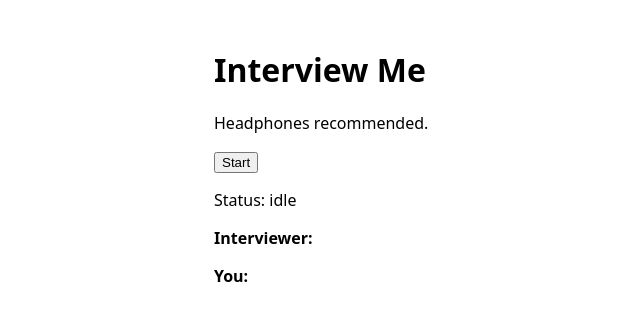
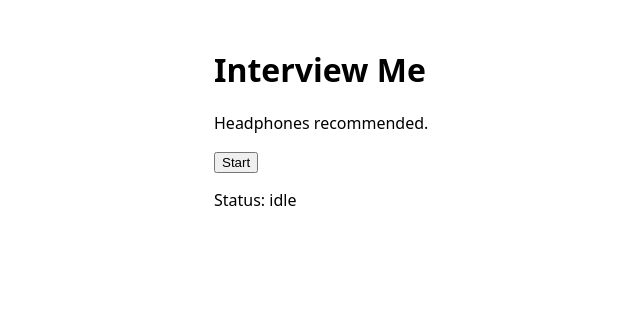
Before and after one commit to MarishLakshmanan/interview-me, a React (Vite) app in the folder frontend/: page / in a window 1280 px wide. Shown: the top 320 px of the page, without its empty margins (106-746 px from the left). Built offline with nearby package versions, Linux system fonts and the light colour scheme.

Commit message:
Show a live transcript, interviewer state, question number and end reason

```diff
--- a/frontend/src/App.tsx
+++ b/frontend/src/App.tsx
@@ -1,9 +1,19 @@
 import { useInterview } from "./session/useInterview";
+import { endReasonText, speakerLabel, transcriptToText, type TranscriptEntry } from "./session/transcript";
 
-/** First-pass interview page: Start, a caption line per side, and an end button. */
+function downloadTranscript(lines: TranscriptEntry[]) {
+  const url = URL.createObjectURL(new Blob([transcriptToText(lines)], { type: "text/plain" }));
+  const link = document.createElement("a");
+  link.href = url;
+  link.download = "interview-transcript.txt";
+  link.click();
+  URL.revokeObjectURL(url);
+}
+
+/** Interview page: Start, live transcript, interviewer state, question number and an end button. */
 export function App() {
   const interview = useInterview();
-  const { status, captions, interviewerSpeaking, question, errorMessage } = interview;
+  const { status, lines, interviewerState, question, endReason, errorMessage } = interview;
   const running = status === "connecting" || status === "live";
 
   return (
@@ -15,20 +25,39 @@ export function App() {
         <button onClick={() => void interview.start()}>{status === "idle" ? "Start" : "Start again"}</button>
       )}
       {running && <button onClick={interview.end}>End interview</button>}
+      {lines.length > 0 && !running && (
+        <button onClick={() => downloadTranscript(lines)} style={{ marginLeft: "0.5rem" }}>
+          Download transcript
+        </button>
+      )}
 
       <p>
         Status: {status}
-        {running && ` - interviewer ${interviewerSpeaking ? "speaking" : "listening"}`}
+        {running && ` - interviewer ${interviewerState}`}
         {question !== null && ` - question ${question}`}
       </p>
+      {status === "ended" && endReason && <p>{endReasonText(endReason)}</p>}
       {errorMessage && <p role="alert">{errorMessage}</p>}
 
-      <p>
-        <strong>Interviewer:</strong> {captions.interviewer.text}
-      </p>
-      <p>
-        <strong>You:</strong> {captions.candidate.text}
-      </p>
+      <ol aria-label="Transcript" style={{ listStyle: "none", padding: 0 }}>
+        {lines.map((line, i) => (
+          <li
+            key={i}
+            style={{
+              margin: "0.5rem 0",
+              padding: "0.5rem 0.75rem",
+              borderRadius: 8,
+              background: line.speaker === "interviewer" ? "#eef2ff" : "#f1f5f1",
+              marginLeft: line.speaker === "candidate" ? "2rem" : 0,
+              marginRight: line.speaker === "interviewer" ? "2rem" : 0,
+              opacity: line.final ? 1 : 0.7,
+            }}
+          >
+            <strong>{speakerLabel[line.speaker]}:</strong> {line.text}
+            {line.cutOff && <em> (cut off)</em>}
+          </li>
+        ))}
+      </ol>
     </main>
   );
 }
--- a/frontend/src/session/captions.ts
+++ /dev/null
@@ -1,27 +0,0 @@
-import type { Speaker, TranscriptMessage } from "./messages";
-
-export interface CaptionLine {
-  text: string;
-  /** True once the backend sent the finished line; the next partial then starts a new line. */
-  final: boolean;
-}
-
-export type Captions = Record<Speaker, CaptionLine>;
-
-export const emptyCaptions: Captions = {
-  candidate: { text: "", final: true },
-  interviewer: { text: "", final: true },
-};
-
-/**
- * Fold one transcript message into the caption lines: partial pieces are appended, a final replaces the line.
- *
- * @param captions The current caption lines for both sides.
- * @param message The transcript message that just arrived.
- * @returns The updated caption lines; the input is not modified.
- */
-export function applyTranscript(captions: Captions, message: Pick<TranscriptMessage, "speaker" | "text" | "final">): Captions {
-  const current = captions[message.speaker];
-  const text = message.final ? message.text : current.final ? message.text : current.text + message.text;
-  return { ...captions, [message.speaker]: { text, final: message.final } };
-}
--- /dev/null
+++ b/frontend/src/session/transcript.ts
@@ -0,0 +1,148 @@
+import type { ServerMessage, Speaker, TranscriptLine } from "./messages";
+
+/** One line of the on-screen transcript. */
+export interface TranscriptEntry {
+  speaker: Speaker;
+  text: string;
+  /** True once the backend sent the finished line; the next partial then starts a new line. */
+  final: boolean;
+  /** True when the interviewer was interrupted while this line was being spoken. */
+  cutOff: boolean;
+}
+
+/** The part of the interview state that only the backend's messages change. */
+export interface SessionData {
+  lines: TranscriptEntry[];
+  question: number | null;
+  /** Why the interview ended (the backend's reason), or null while it is still running. */
+  endReason: string | null;
+}
+
+export const emptySession: SessionData = { lines: [], question: null, endReason: null };
+
+function lastIndexWhere(lines: TranscriptEntry[], test: (line: TranscriptEntry) => boolean): number {
+  for (let i = lines.length - 1; i >= 0; i--) if (test(lines[i])) return i;
+  return -1;
+}
+
+function withLine(lines: TranscriptEntry[], index: number, change: Partial<TranscriptEntry>): TranscriptEntry[] {
+  return lines.map((line, i) => (i === index ? { ...line, ...change } : line));
+}
+
+/**
+ * Fold one transcript piece in: partials extend the speaker's in-progress line, a final commits it.
+ *
+ * @param lines The transcript so far.
+ * @param message The speaker, text and final flag that just arrived.
+ * @returns The new transcript; the input is not modified.
+ */
+function applyTranscript(lines: TranscriptEntry[], message: { speaker: Speaker; text: string; final: boolean }): TranscriptEntry[] {
+  const newest = lastIndexWhere(lines, (line) => line.speaker === message.speaker);
+  const open = newest >= 0 && !lines[newest].final ? newest : -1;
+  const openLine = open >= 0 ? lines[open] : null;
+
+  if (message.final) {
+    if (openLine) return withLine(lines, open, { text: message.text, final: true });
+    return [...lines, { speaker: message.speaker, text: message.text, final: true, cutOff: false }];
+  }
+  if (openLine && !openLine.cutOff) return withLine(lines, open, { text: openLine.text + message.text });
+  // A partial after a cut-off (or after a final) belongs to a new line.
+  const closed = openLine ? withLine(lines, open, { final: true }) : lines;
+  return [...closed, { speaker: message.speaker, text: message.text, final: false, cutOff: false }];
+}
+
+/**
+ * Mark the interviewer line the candidate interrupted, so it shows as cut off instead of vanishing.
+ *
+ * @param lines The transcript so far.
+ * @returns The new transcript; unchanged if the interviewer has nothing on screen to cut off.
+ */
+function markCutOff(lines: TranscriptEntry[]): TranscriptEntry[] {
+  const index = lastIndexWhere(lines, (line) => line.speaker === "interviewer");
+  if (index < 0) return lines;
+  // An interruption only hits speech that was still being generated: an interviewer line still open,
+  // or the newest line of the whole transcript. Older finished lines were already fully spoken.
+  const isNewest = index === lines.length - 1;
+  if (!isNewest && lines[index].final) return lines;
+  return withLine(lines, index, { cutOff: true });
+}
+
+function fromFinished(lines: TranscriptLine[]): TranscriptEntry[] {
+  return lines.map((line) => ({ ...line, final: true, cutOff: false }));
+}
+
+/**
+ * Apply one backend message to the interview data.
+ *
+ * @param data The current transcript, question number and end reason.
+ * @param message The message that just arrived.
+ * @returns The new data; the input is not modified.
+ */
+export function applyServerMessage(data: SessionData, message: ServerMessage): SessionData {
+  switch (message.type) {
+    case "transcript":
+      return { ...data, lines: applyTranscript(data.lines, message) };
+    case "question":
+      return { ...data, question: message.number };
+    case "interrupted":
+      return { ...data, lines: markCutOff(data.lines) };
+    case "interview_ended": {
+      // Keep what was shown (with cut-off marks); the backend's finished lines are only a fallback.
+      const shown = data.lines.filter((line) => line.text.trim() !== "").map((line) => ({ ...line, final: true }));
+      const lines = shown.length > 0 ? shown : fromFinished(message.transcript);
+      return { ...data, lines, endReason: message.reason };
+    }
+    default:
+      return data;
+  }
+}
+
+/** Who spoke, as shown in the transcript and the downloaded file. */
+export const speakerLabel: Record<Speaker, string> = { candidate: "You", interviewer: "Interviewer" };
+
+/**
+ * Turn the transcript into plain text for download.
+ *
+ * @param lines The transcript lines.
+ * @returns One paragraph per line, cut-off lines marked, ending in a newline.
+ */
+export function transcriptToText(lines: TranscriptEntry[]): string {
+  return lines.map((line) => `${speakerLabel[line.speaker]}: ${line.text}${line.cutOff ? " [cut off]" : ""}`).join("\n\n") + "\n";
+}
+
+export type InterviewerState = "idle" | "speaking" | "listening";
+
+/**
+ * Work out what the interviewer is doing, for the page and for a later avatar.
+ *
+ * @param live True while the interview is connected and running.
+ * @param playing True while sound is coming out of the playback buffer (already held briefly).
+ * @returns "speaking" while audio plays, "listening" while live and quiet, otherwise "idle".
+ */
+export function interviewerState(live: boolean, playing: boolean): InterviewerState {
+  if (!live) return "idle";
+  return playing ? "speaking" : "listening";
+}
+
+/**
+ * Say in plain words why the interview ended.
+ *
+ * @param reason The backend's end reason, such as "completed" or "time_limit".
+ * @returns A sentence for the candidate.
+ */
+export function endReasonText(reason: string): string {
+  switch (reason) {
+    case "completed":
+      return "The interview finished.";
+    case "candidate":
+      return "You ended the interview.";
+    case "candidate_left":
+      return "The interview ended because the page was closed.";
+    case "time_limit":
+      return "The interview reached its time limit.";
+    case "error":
+      return "The interview stopped because of an error.";
+    default:
+      return `The interview ended (${reason}).`;
+  }
+}
--- a/frontend/src/session/useInterview.ts
+++ b/frontend/src/session/useInterview.ts
@@ -1,25 +1,22 @@
 import { useCallback, useEffect, useRef, useState } from "react";
 import { startCapture, type Capture } from "../audio/capture";
 import { startPlayback, type Playback } from "../audio/playback";
-import { applyTranscript, emptyCaptions, type Captions } from "./captions";
 import { parseServerMessage } from "./messages";
+import { applyServerMessage, emptySession, interviewerState, type SessionData } from "./transcript";
 
 export type InterviewStatus = "idle" | "connecting" | "live" | "ended" | "error";
 
-export interface InterviewState {
+export interface InterviewState extends SessionData {
   status: InterviewStatus;
   /** True while sound is coming out of the speakers (from the playback buffer, not server events). */
   interviewerSpeaking: boolean;
-  captions: Captions;
-  question: number | null;
   errorMessage: string | null;
 }
 
 const initialState: InterviewState = {
   status: "idle",
   interviewerSpeaking: false,
-  captions: emptyCaptions,
-  question: null,
+  ...emptySession,
   errorMessage: null,
 };
 
@@ -70,13 +67,12 @@ export function useInterview() {
       if (!message) return;
       switch (message.type) {
         case "transcript":
-          setState((s) => ({ ...s, captions: applyTranscript(s.captions, message) }));
-          break;
         case "question":
-          setState((s) => ({ ...s, question: message.number }));
+          setState((s) => ({ ...s, ...applyServerMessage(s, message) }));
           break;
         case "interrupted":
           playback.current?.clear();
+          setState((s) => ({ ...s, ...applyServerMessage(s, message) }));
           break;
         case "error":
           setState((s) => ({ ...s, errorMessage: message.message }));
@@ -84,7 +80,7 @@ export function useInterview() {
         case "interview_ended":
           release();
           socket.current = null;
-          setState((s) => ({ ...s, status: "ended", interviewerSpeaking: false }));
+          setState((s) => ({ ...s, ...applyServerMessage(s, message), status: "ended", interviewerSpeaking: false }));
           break;
       }
     };
@@ -125,5 +121,6 @@ export function useInterview() {
     [release],
   );
 
-  return { ...state, start, end };
+  const live = state.status === "connecting" || state.status === "live";
+  return { ...state, interviewerState: interviewerState(live, state.interviewerSpeaking), start, end };
 }
```
Also changed, not shown: 2 other files (tests, documents, lock files or other folders).
